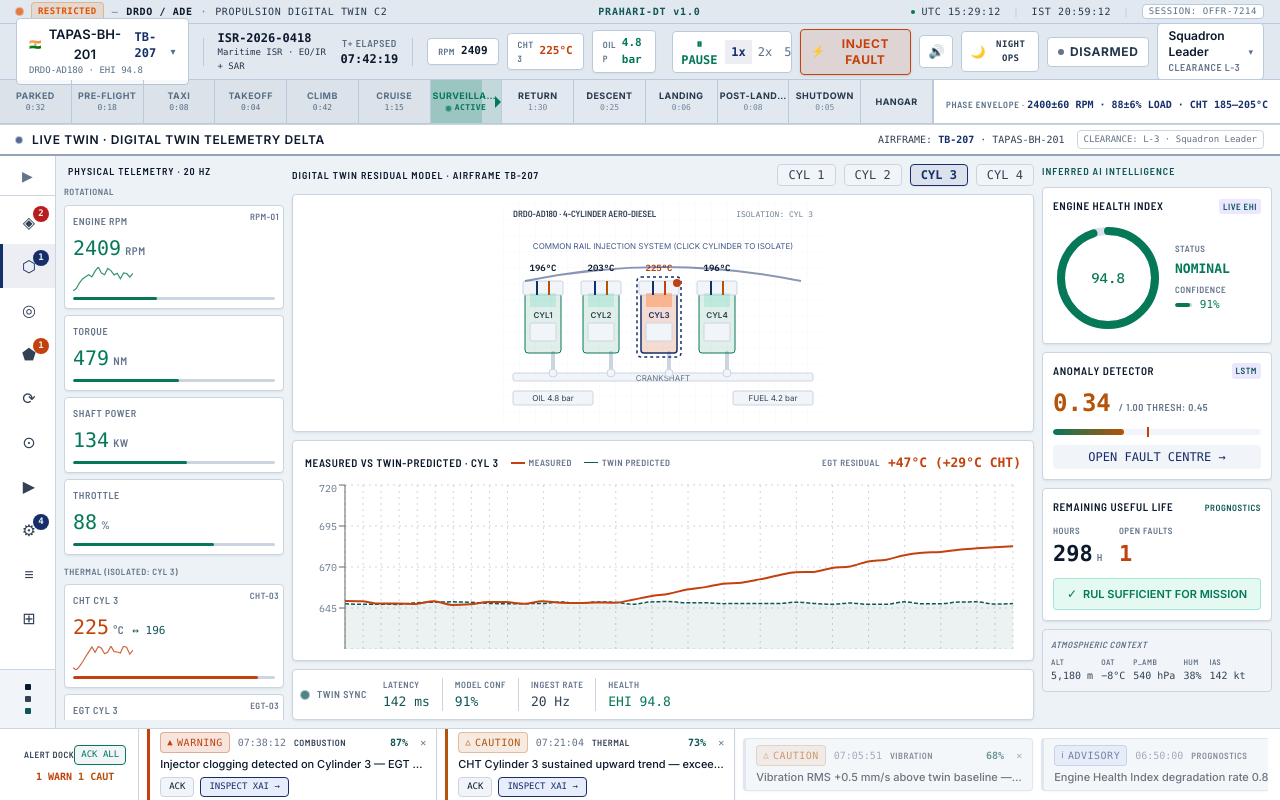
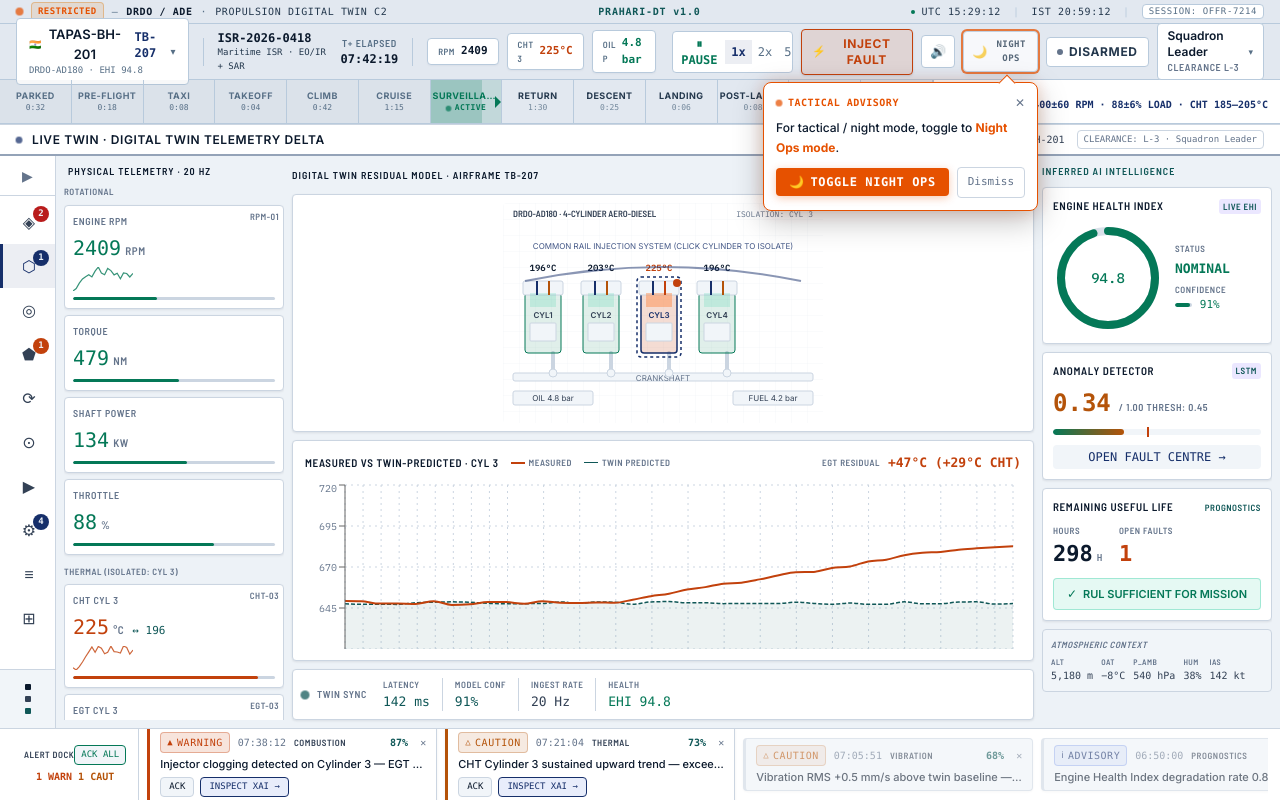
Before and after one commit to ABHINAY2121S/Prahari, a React (Vite) app: page / in a window 1280 px wide. Built offline with nearby package versions, Linux system fonts and the light colour scheme; the HTML template or start-up script is replaced by a standard one.

Commit message:
feat: add tactical night ops onboarding pop-up advisory

```diff
--- a/src/components/CommandBar.tsx
+++ b/src/components/CommandBar.tsx
@@ -83,35 +83,47 @@
 
 
   const [theme, setTheme] = useState<'light' | 'dark'>(() => {
-
     try {
-
       return (localStorage.getItem('theme') as 'light' | 'dark') || 'light';
-
     } catch (e) {
-
       return 'light';
-
     }
-
   });
 
+  const [showNightModePrompt, setShowNightModePrompt] = useState<boolean>(() => {
+    try {
+      const dismissed = localStorage.getItem('prahari_night_prompt_dismissed');
+      const savedTheme = localStorage.getItem('theme');
+      return !dismissed && savedTheme !== 'dark';
+    } catch {
+      return true;
+    }
+  });
 
+  const dismissNightModePrompt = () => {
+    setShowNightModePrompt(false);
+    try {
+      localStorage.setItem('prahari_night_prompt_dismissed', 'true');
+    } catch (e) {}
+  };
 
   const toggleTheme = () => {
+    const nextTheme = theme === 'light' ? 'dark' : 'light';
+    setTheme(nextTheme);
+    try {
+      localStorage.setItem('theme', nextTheme);
+      localStorage.setItem('prahari_night_prompt_dismissed', 'true');
+    } catch (e) {}
+    setShowNightModePrompt(false);
+    document.documentElement.setAttribute('data-theme', nextTheme);
+  };
 
-    const nextTheme = theme === 'light' ? 'dark' : 'light';
-
-    setTheme(nextTheme);
-
-    try {
-
-      localStorage.setItem('theme', nextTheme);
-
-    } catch (e) {}
-
-    document.documentElement.setAttribute('data-theme', nextTheme);
-
+  const handleSwitchToNightOps = () => {
+    if (theme === 'light') {
+      toggleTheme();
+    } else {
+      dismissNightModePrompt();
+    }
   };
 
 
@@ -445,10 +457,15 @@
           {soundOn ? "🔊" : "🔇"}
         </button>
 
-        {/* Tactical Ops Mode Toggle */}
+        {/* Tactical Ops Mode Toggle with Onboarding Pop-up */}
+        <div className="relative">
           <button
             onClick={toggleTheme}
-          className="flex items-center gap-1.5 px-2 py-1.5 rounded cursor-pointer transition-all hover:border-[var(--state-advisory)]"
+            className={`flex items-center gap-1.5 px-2 py-1.5 rounded cursor-pointer transition-all hover:border-[var(--state-advisory)] ${
+              showNightModePrompt && theme === "light"
+                ? "ring-2 ring-[var(--accent-india)] shadow-md animate-pulse"
+                : ""
+            }`}
             style={{
               background: "var(--bg-command-control)",
               border: "1px solid var(--border-command)",
@@ -461,6 +478,77 @@
               {theme === "light" ? "NIGHT OPS" : "DAY OPS"}
             </span>
           </button>
+
+          {/* Tactical Night Ops Pop-up Advisory */}
+          {showNightModePrompt && theme === "light" && (
+            <div
+              className="absolute right-0 top-full mt-2.5 z-50 rounded-lg p-3 shadow-2xl flex flex-col gap-2"
+              style={{
+                width: 275,
+                background: "var(--bg-panel)",
+                border: "1px solid var(--accent-india)",
+                boxShadow: "0 10px 30px rgba(0,0,0,0.25), 0 0 16px rgba(230,81,0,0.2)",
+              }}
+            >
+              {/* Arrow pointing up to the button */}
+              <div
+                className="absolute -top-1.5 right-6 w-3 h-3 rotate-45"
+                style={{
+                  background: "var(--bg-panel)",
+                  borderLeft: "1px solid var(--accent-india)",
+                  borderTop: "1px solid var(--accent-india)",
+                }}
+              />
+
+              <div className="flex items-center justify-between">
+                <div className="flex items-center gap-1.5">
+                  <span
+                    className="twin-pulse"
+                    style={{ width: 6, height: 6, borderRadius: "50%", background: "var(--accent-india)" }}
+                  />
+                  <span className="font-mono font-bold text-[10px] tracking-wider text-[var(--accent-india)]">
+                    TACTICAL ADVISORY
+                  </span>
+                </div>
+                <button
+                  onClick={dismissNightModePrompt}
+                  className="text-xs text-[var(--text-muted)] hover:text-[var(--text-primary)] cursor-pointer px-1 -mr-1 leading-none"
+                  title="Dismiss"
+                >
+                  ✕
+                </button>
+              </div>
+
+              <p className="text-xs font-medium text-[var(--text-primary)] leading-relaxed">
+                For tactical / night mode, toggle to <strong className="text-[var(--accent-india)]">Night Ops mode</strong>.
+              </p>
+
+              <div className="flex items-center gap-2 pt-0.5">
+                <button
+                  onClick={handleSwitchToNightOps}
+                  className="flex-1 flex items-center justify-center gap-1.5 py-1.5 px-2 rounded text-xs font-bold font-mono tracking-wider cursor-pointer transition-all hover:brightness-110 active:scale-95 text-white"
+                  style={{
+                    background: "var(--accent-india)",
+                    boxShadow: "0 2px 8px rgba(230,81,0,0.3)",
+                  }}
+                >
+                  <span>🌙</span>
+                  <span>TOGGLE NIGHT OPS</span>
+                </button>
+                <button
+                  onClick={dismissNightModePrompt}
+                  className="py-1.5 px-2.5 rounded text-[11px] font-mono text-[var(--text-muted)] hover:text-[var(--text-primary)] cursor-pointer transition-colors"
+                  style={{
+                    border: "1px solid var(--stroke-hairline)",
+                    background: "var(--bg-command-control)",
+                  }}
+                >
+                  Dismiss
+                </button>
+              </div>
+            </div>
+          )}
+        </div>
 
         {/* Arm Mode */}
         <button
```
Lines whose indentation alone changed are shown as unchanged.
